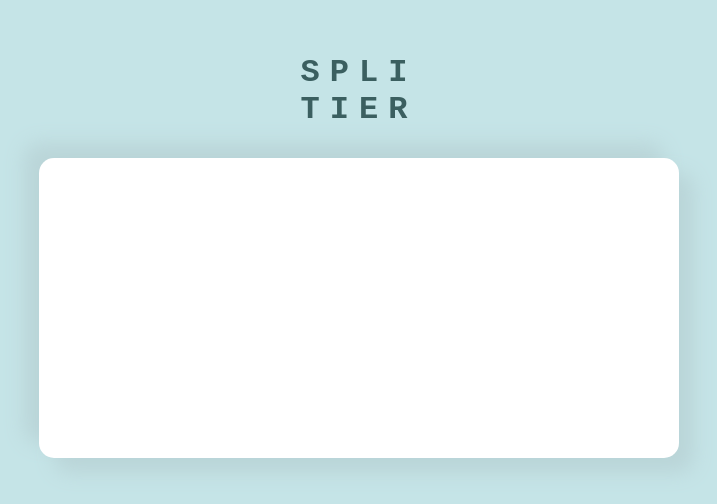
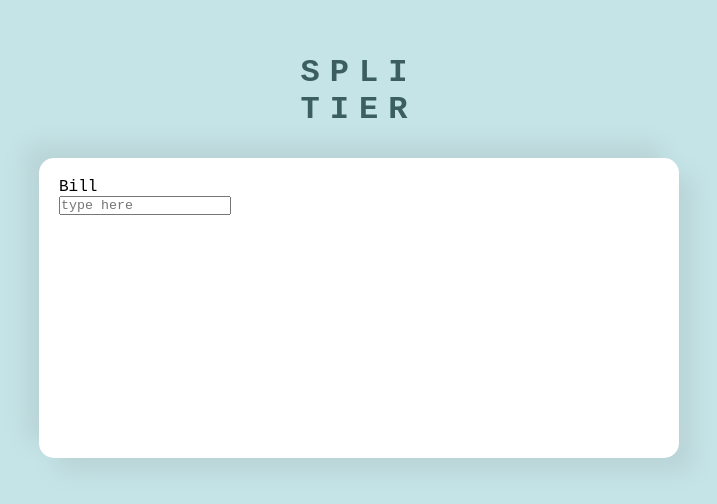
Before and after one commit to tonyykosseifyy/Tip-Calculator-Project, a React (Create React App) app: page / in a window 1280 px wide. Shown: the part 144-648 px from the top of the page, without its empty margins (281-998 px from the left). Built offline with nearby package versions, Linux system fonts and the light colour scheme.

Commit message:
Working on the bill input

```diff
--- a/src/App.js
+++ b/src/App.js
@@ -8,7 +8,12 @@ function App() {
     <AppWrapper>
       <Title>spli<br/>tier</Title>
       <Main>
-        <FormInput></FormInput>
+        <FormInput>
+          <InputContainer>
+            <label htmlFor='bill'>Bill</label>
+            <input type='text' placeholder='type here' id='bill' />
+          </InputContainer>
+        </FormInput>
         <ResultInput></ResultInput>
       </Main>
     </AppWrapper>
@@ -46,15 +51,22 @@ const Main = styled.main`
   width: 50vw ;
   height: 300px ;
   box-shadow: 15px 15px 20px #bad5d8, -15px -15px 20px #bad5d8;
+  padding: 20px ;
 `
 
-const FormInput = styled.section`
+const FormInput = styled.form`
 
 
 `
 const ResultInput = styled.section`
 
 `
+
+const InputContainer = styled.div`
+  display: flex ;
+  flex-direction: column  ;
+`
+
 
 /*
 - Strong cyan: hsl(172, 67%, 45%)
```
